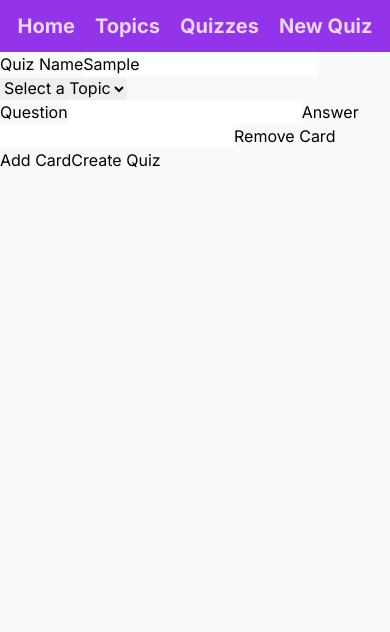
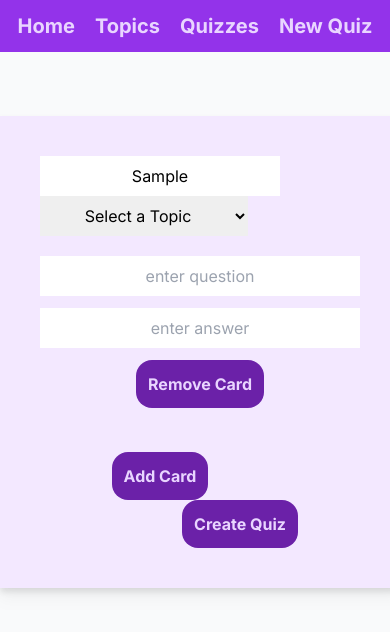
Before and after one commit to masoumim/flashcards, a Next.js app: page /quizzes/add-quiz in a window 390 px wide. Both pictures are taken after typing "Sample" into the empty fields and a click on the button "Add Card". Shown: the top 632 px of the page. Built offline with nearby package versions, Linux system fonts and the light colour scheme.

Commit message:
Finished styling majority of app, still need to finish the cards component and then work on responsive resizing

```diff
--- a/app/(routes)/quizzes/[quiz]/page.js
+++ b/app/(routes)/quizzes/[quiz]/page.js
@@ -21,8 +21,7 @@ export default function Quiz({ params }) {
 
     return (
         <>
-            <h1>{quizName}</h1>
-            <Cards cardIdList={cardIdList} />
+            <Cards cardIdList={cardIdList} quizName={quizName} />
         </>
     )
 }
--- a/app/(routes)/quizzes/add-quiz/page.js
+++ b/app/(routes)/quizzes/add-quiz/page.js
@@ -43,7 +43,7 @@ export default function AddQuizPage() {
         if (quizExists) {
             setFeedBackMsg("Sorry, that quiz already exists!");
         }
-        else if(newCardsList.length === 0){
+        else if (newCardsList.length === 0) {
             setFeedBackMsg("Quiz must have at least 1 flashcard");
         }
         else {
@@ -106,11 +106,11 @@ export default function AddQuizPage() {
 
     return (
         <>
+            <div className="bg-purple-100 w-fit mx-auto mt-16 pb-5 px-10 drop-shadow-lg">
                 <form id="addNewQuiz" onSubmit={handleSubmit}>
-                <label htmlFor="quiz">Quiz Name</label>
-                <input type="text" id="quiz-name" name="quiz-name" value={quizName} onChange={(e) => setQuizName(e.currentTarget.value)} required />
+                    <input className="outline-none text-center w-60 mt-10 mr-5 h-10" placeholder="enter quiz name" type="text" id="quiz-name" name="quiz-name" value={quizName} onChange={(e) => setQuizName(e.currentTarget.value)} required />
                     {/* <select> drop-down element is populated with Topics */}
-                <select id="topics" required>
+                    <select className="h-10 w-52 outline-none text-center" id="topics" required>
                         <option value={""}>{"Select a Topic"}</option>
                         {topics.map((topic, index) => {
                             return (<option key={index} value={topic.topicId}>{topic.topicName}</option>);
@@ -118,14 +118,19 @@ export default function AddQuizPage() {
                     </select>
                     <br />
                     {/* List of new cards for this quiz */}
+                    <div className="flex flex-col">
                         {newCardsList.map((card) => {
                             return <NewCardForm key={card.cardId} card={card} />
                         })}
+                    </div>
                     <br />
-                <button onClick={handleAddNewCard} type="button">Add Card</button>
-                <button>Create Quiz</button>
-                <p className="font-bold">{feedBackMsg}</p>
+                    <div className="text-center">
+                        <button className="mr-20 rounded-2xl p-3 text-purple-200 bg-purple-800 font-bold hover:bg-purple-600 hover:text-white transition ease-in duration-300" onClick={handleAddNewCard} type="button">Add Card</button>
+                        <button className="ml-20 rounded-2xl p-3 text-purple-200 bg-purple-800 font-bold hover:bg-purple-600 hover:text-white transition ease-in duration-300">Create Quiz</button>
+                    </div>
+                    <p className="font-bold text-orange-500 text-center mt-5">{feedBackMsg}</p>
                 </form>
+            </div>
         </>
     )
 }
--- a/app/(routes)/topics/[topic]/page.js
+++ b/app/(routes)/topics/[topic]/page.js
@@ -15,17 +15,19 @@ export default function TopicPage({ params }) {
     const topicName = getTopicName(params.topic);
 
     // Check if this topic exists
-    if(topicQuizzes === undefined || topicName === undefined){
-        return(<p>Sorry, that topic doesn't exist!</p>);
+    if (topicQuizzes === undefined || topicName === undefined) {
+        return (<p>Sorry, that topic doesn't exist!</p>);
     }
 
     return (
         <>
-            <h1>{topicName}</h1>
-            {/* List all Quizzes with this topic */}
-            {topicQuizzes.map((quiz) => {
-                return <Link href={`/quizzes/${quiz.quizId}`} key={quiz.quizId}>{quiz.quizName}</Link>
-            })}
+            <div className="flex flex-col items-center bg-purple-100 w-96 p-10 mx-auto mt-16 gap-4 drop-shadow-lg">
+                <h1 className="text-xl text-purple-800 font-bold">'{topicName}' Quizzes:</h1>
+                {/* List all Quizzes with this topic */}
+                {topicQuizzes.map((quiz) => {
+                    return <Link className="text-2xl underline underline-offset-8 font-bold text-orange-500 hover:text-orange-400 transition ease-in duration-200" href={`/quizzes/${quiz.quizId}`} key={quiz.quizId}>{quiz.quizName}</Link>
+                })}
+            </div>
         </>
     )
 }
--- a/app/components/cards/cards.css
+++ /dev/null
@@ -1,10 +0,0 @@
-/*
-Cards CSS
-================
-*/
-
-
-.quiz-card{
-    color: red;
-    border: 1px solid red;
-}
--- a/app/components/cards/cards.js
+++ b/app/components/cards/cards.js
@@ -5,7 +5,7 @@
 import { getCardsForQuiz } from "@/app/utilities"
 import { useEffect, useState } from "react";
 
-export default function Cards({ cardIdList }) {
+export default function Cards({ cardIdList, quizName }) {
 
     // Get the cards belonging to this quiz
     const quizCards = getCardsForQuiz(cardIdList);
@@ -30,10 +30,10 @@ export default function Cards({ cardIdList }) {
     // Display previous card
     function handlePreviousCard() {
         // If already at the first card, go to last card
-        if(cardIndex === 0){
+        if (cardIndex === 0) {
             setCardIndex(quizCards.length - 1)
         }
-        else{
+        else {
             setCardIndex(cardIndex - 1);
         }
     }
@@ -41,23 +41,30 @@ export default function Cards({ cardIdList }) {
     // Display next card
     function handleNextCard() {
         // If already at the last card, go to first card
-        if(cardIndex === quizCards.length - 1){
+        if (cardIndex === quizCards.length - 1) {
             setCardIndex(0);
         }
-        else{
+        else {
             setCardIndex(cardIndex + 1);
         }
 
     }
     return (
         <>
-            <p>Cards:</p>
-            <div onClick={handleCardClick} className="quiz-card">
-                <p>{currentCard}</p>
-            </div>
-            <div className="card-navigation">
-                <button onClick={handlePreviousCard}>Previous Card</button>
-                <button onClick={handleNextCard}>Next Card</button>
+            {/* TODO: MAKE DIV A FIXED WIDTH (w-[600px] or w-[600rem] for example) */}
+            {/*
+            TODO: Set max width to match the fixed with and then see if long sentences break correctly using 'break-words'
+            without causing the element to increase in size
+            */}
+            <div className="flex flex-col items-center bg-purple-100 w-fit mx-auto mt-16 gap-4 drop-shadow-lg">
+                <p className="text-3xl text-purple-800 font-bold my-10">{quizName}</p>
+                <div onClick={handleCardClick}>
+                    <p className="text-center text-4xl break-words">{currentCard}</p>
+                </div>
+                <div className="mb-10 mt-10">
+                    <button className="mr-52 ml-10 rounded-2xl p-3 text-purple-200 bg-purple-800 font-bold hover:bg-purple-600 hover:text-white transition ease-in duration-300" onClick={handlePreviousCard}>Previous Card</button>
+                    <button className="ml-52 mr-10 rounded-2xl p-3 text-purple-200 bg-purple-800 font-bold hover:bg-purple-600 hover:text-white transition ease-in duration-300" onClick={handleNextCard}>Next Card</button>
+                </div>
             </div>
         </>
     )
--- a/app/components/cards/newCardForm.js
+++ b/app/components/cards/newCardForm.js
@@ -14,12 +14,11 @@ export default function NewCardForm({ card }) {
     }
 
     return (
-        <>
-            <label htmlFor="question">Question</label>
-            <input type="text" name="question" id="question" required/>
-            <label htmlFor="answer">Answer</label>
-            <input type="text" name="answer" id="answer" required/>
-            <button onClick={handleRemoveCard}>Remove Card</button>
+        <>  <div className="flex flex-col py-5 gap-3 items-center">
+            <input className="text-center w-80 h-10" placeholder="enter question" type="text" name="question" id="question" required/>
+            <input className="text-center w-80 h-10" placeholder="enter answer" type="text" name="answer" id="answer" required/>
+            <button className="w-fit rounded-2xl p-3 text-purple-200 bg-purple-800 font-bold hover:bg-purple-600 hover:text-white transition ease-in duration-300" onClick={handleRemoveCard}>Remove Card</button>
+            </div>
         </>
     );
 }
--- a/app/layout.js
+++ b/app/layout.js
@@ -3,7 +3,6 @@
 // makes the store's state available from any component in the app.
 
 import './globals.css'
-import './components/cards/cards.css'
 import { Inter } from 'next/font/google'
 import Link from 'next/link'
 import AppProvider from './appProvider'
--- a/app/redux/features/quizzes/quizzes.js
+++ b/app/redux/features/quizzes/quizzes.js
@@ -12,11 +12,14 @@ export default function Quizzes() {
     // Render / display each of the Quizzes
     return (
         <>
-            {quizzesList.map((quiz) => {
-                return <Link href={`/quizzes/${quiz.quizId}`} key={quiz.quizId}>{quiz.quizName}</Link>
-            })}
-            <br/>
-            <Link href={"/quizzes/add-quiz"}>Create New Quiz</Link>
+            <div className="flex flex-col items-center bg-purple-100 w-96 p-10 mx-auto mt-16 gap-4 drop-shadow-lg">
+                <b className="text-xl text-purple-800">Quizzes:</b>
+                {quizzesList.map((quiz) => {
+                    return <Link className="text-2xl underline underline-offset-8 font-bold text-orange-500 hover:text-orange-400 transition ease-in duration-200" href={`/quizzes/${quiz.quizId}`} key={quiz.quizId}>{quiz.quizName}</Link>
+                })}
+                <br />
+                <Link href={"/quizzes/add-quiz"} className="rounded-2xl p-3 text-purple-200 bg-purple-800 font-bold hover:bg-purple-600 hover:text-white transition ease-in duration-300">Create New Quiz</Link>
+            </div>
         </>
     )
 }
--- a/app/redux/features/topics/topics.js
+++ b/app/redux/features/topics/topics.js
@@ -16,7 +16,7 @@ export default function Topics() {
             <div className="flex flex-col items-center bg-purple-100 w-96 p-10 mx-auto mt-16 gap-4 drop-shadow-lg">
                 <b className="text-xl text-purple-800">Topics:</b>
                 {topics.map((topic) => {
-                    return <Link className="text-2xl underline underline-offset-8 font-bold text-orange-500" href={`/topics/${topic.topicId}`} key={topic.topicId}>{topic.topicName}</Link>
+                    return <Link className="text-2xl underline underline-offset-8 font-bold text-orange-500 hover:text-orange-400 transition ease-in duration-200" href={`/topics/${topic.topicId}`} key={topic.topicId}>{topic.topicName}</Link>
                 })}
                 <br />
                 <Link href={"/topics/add-topic"} className="rounded-2xl p-3 text-purple-200 bg-purple-800 font-bold hover:bg-purple-600 hover:text-white transition ease-in duration-300">Create New Topic</Link>
```
Also changed, not shown: public/img/lightbulb.png (deleted). Lines whose indentation alone changed are shown as unchanged.
